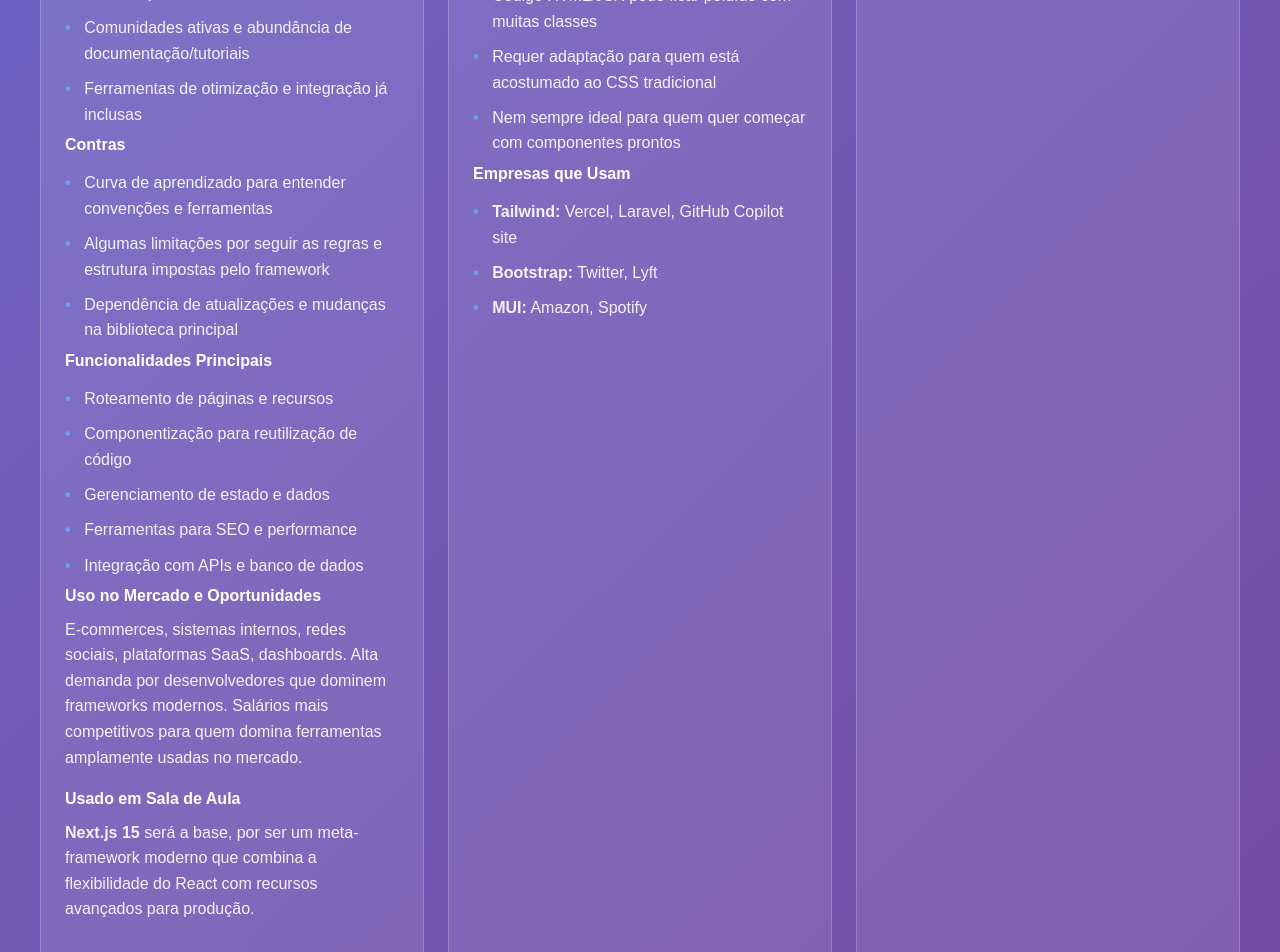
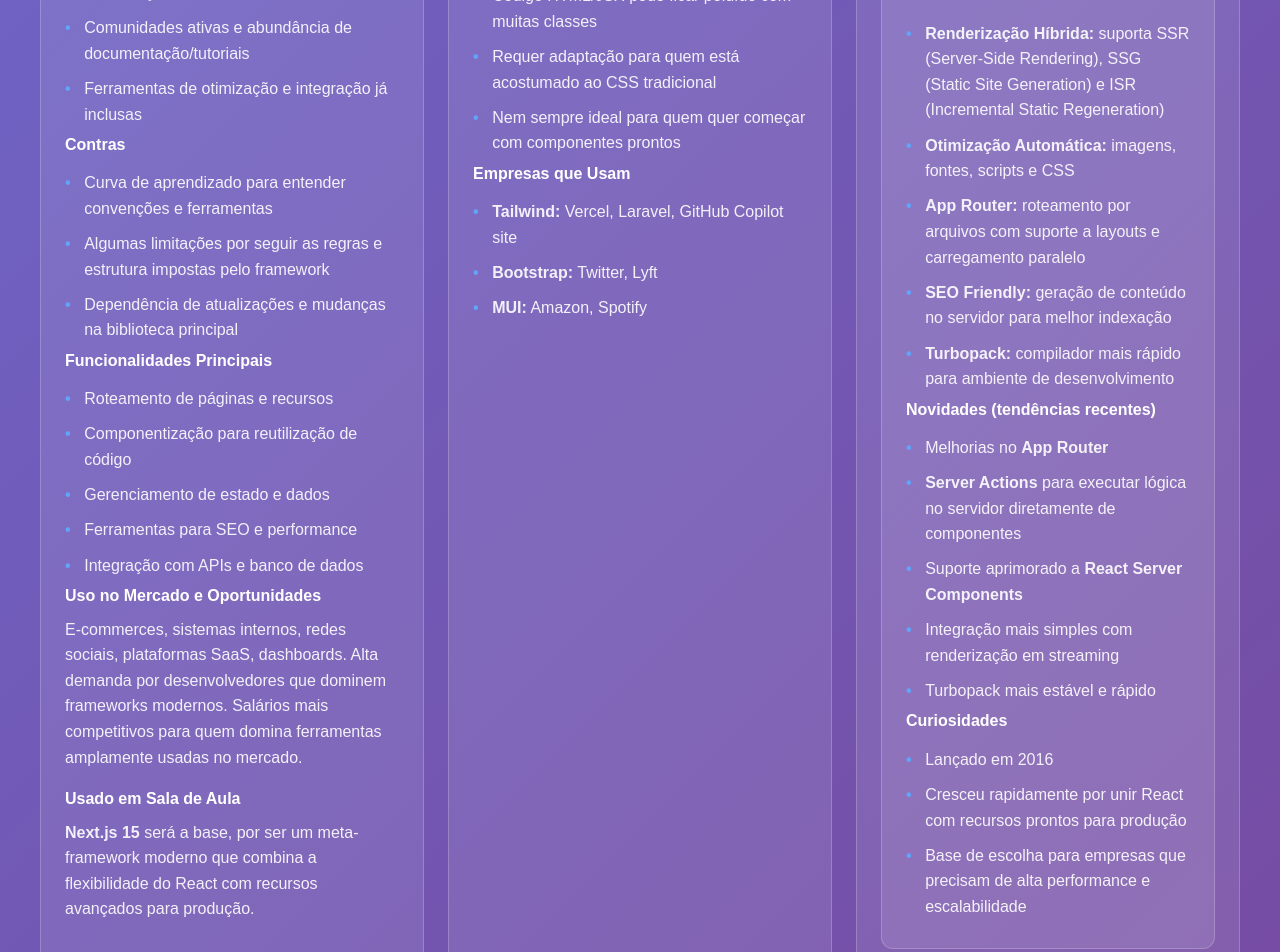
Before and after one commit to pablodelgado26/mini-wiki-tech, a Next.js app: page / in a window 1280 px wide. Shown: the part 2960-3912 px from the top of the page. Built offline with nearby package versions, Linux system fonts and the light colour scheme.

Commit message:
feat: add comprehensive Next.js 15 section to main page

```diff
--- a/src/app/page.jsx
+++ b/src/app/page.jsx
@@ -181,6 +181,36 @@
               <li><strong>SEO Friendly:</strong> geração de conteúdo no servidor para melhor indexação</li>
               <li><strong>Turbopack:</strong> compilador mais rápido para ambiente de desenvolvimento</li>
             </ul>
+            <Card title="3 Next.js 15">
+            <h4>O que é</h4>
+            <p>Next.js é um meta-framework baseado em React, criado pela <strong>Vercel</strong>, que oferece renderização híbrida, roteamento automático, otimização de imagens e outras funcionalidades para criar aplicações web rápidas e escaláveis.</p>
+
+            <h4>Pontos Fortes</h4>
+            <ul>
+              <li><strong>Renderização Híbrida:</strong> suporta SSR (Server-Side Rendering), SSG (Static Site Generation) e ISR (Incremental Static Regeneration)</li>
+              <li><strong>Otimização Automática:</strong> imagens, fontes, scripts e CSS</li>
+              <li><strong>App Router:</strong> roteamento por arquivos com suporte a layouts e carregamento paralelo</li>
+              <li><strong>SEO Friendly:</strong> geração de conteúdo no servidor para melhor indexação</li>
+              <li><strong>Turbopack:</strong> compilador mais rápido para ambiente de desenvolvimento</li>
+            </ul>
+
+            <h4>Novidades (tendências recentes)</h4>
+            <ul>
+              <li>Melhorias no <strong>App Router</strong></li>
+              <li><strong>Server Actions</strong> para executar lógica no servidor diretamente de componentes</li>
+              <li>Suporte aprimorado a <strong>React Server Components</strong></li>
+              <li>Integração mais simples com renderização em streaming</li>
+              <li>Turbopack mais estável e rápido</li>
+            </ul>
+
+            <h4>Curiosidades</h4>
+            <ul>
+              <li>Lançado em 2016</li>
+              <li>Cresceu rapidamente por unir React com recursos prontos para produção</li>
+              <li>Base de escolha para empresas que precisam de alta performance e escalabilidade</li>
+            </ul>
+
+          </Card>
 
 
           </Card>
```
